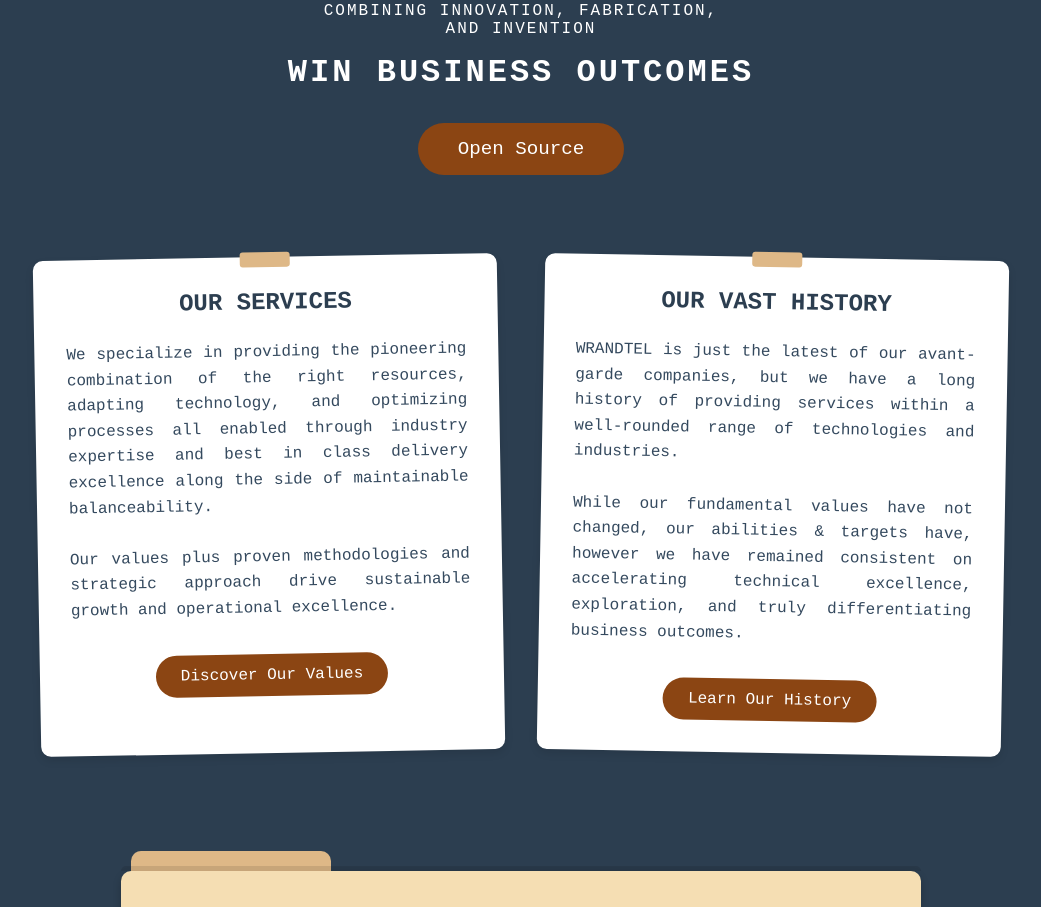
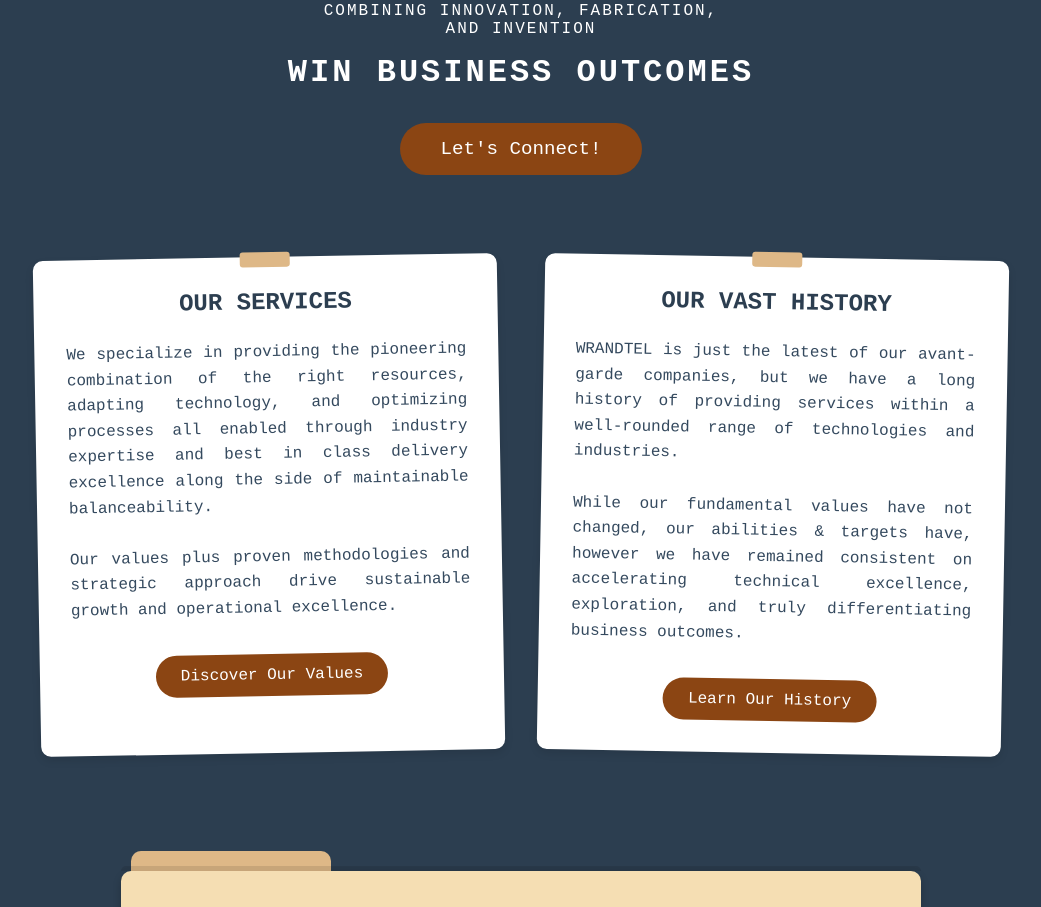
Before and after one commit to c-u-l8er/wrandtel, a SvelteKit app: page / in a window 1280 px wide. Shown: the part 1020-1927 px from the top of the page, without its empty margins (119-1160 px from the left). Built offline with nearby package versions, Linux system fonts and the light colour scheme.

Commit message:
let's connect

```diff
--- a/src/routes/+page.svelte
+++ b/src/routes/+page.svelte
@@ -82,7 +82,7 @@
         target="_blank"
         class="get-started-btn"
     >
-        Open Source
+        Let's Connect!
     </a>
 </div>
 <br />
```
